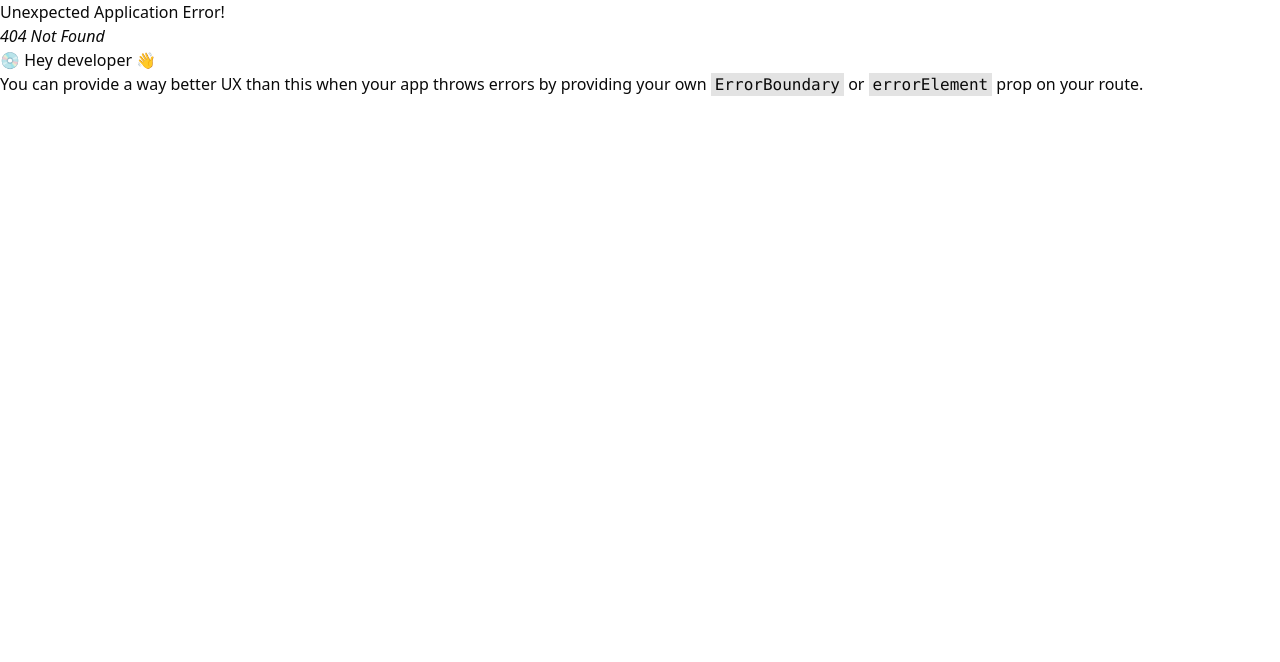
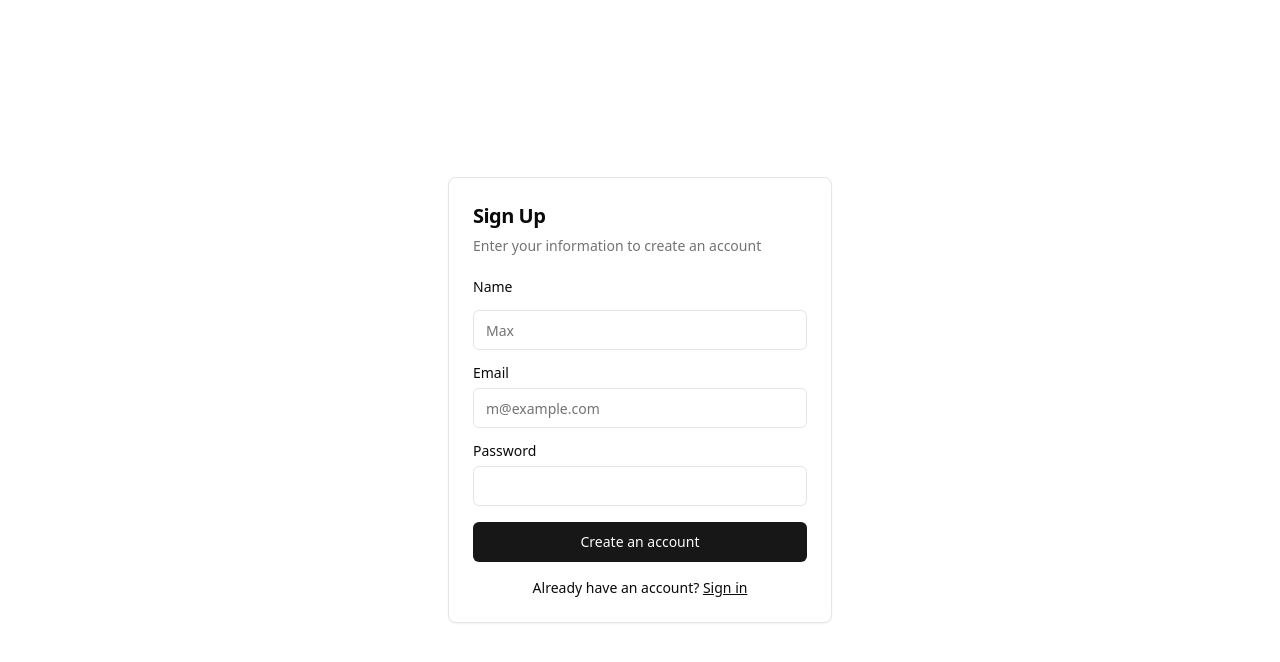
Before and after one commit to Abinash-sahoo7/elib-dashboard, a React (Vite) app: page /register in a window 1280 px wide. Before the commit this address had no page. Shown: the top 662 px of the page. Built offline with nearby package versions, Linux system fonts and the light colour scheme.

Commit message:
Add Register Page

```diff
--- a/src/pages/LoginPage.tsx
+++ b/src/pages/LoginPage.tsx
@@ -2,6 +2,7 @@
 import { Card, CardContent, CardDescription, CardFooter, CardHeader, CardTitle } from '@/components/ui/card'
 import { Input } from '@/components/ui/input'
 import { Label } from '@/components/ui/label'
+import { Link } from 'react-router-dom'
 
 function LoginPage() {
   return (
@@ -23,8 +24,14 @@
               <Input id="password" type="password" required />
           </div>
           </CardContent>
-        <CardFooter>
+          <CardFooter className='flex flex-col'>
             <Button className="w-full">Sign in</Button>
+            <div className="mt-4 text-center text-sm">
+                  Don't have an account?{" "}
+              <Link to={"/Register"} className="underline">
+                  Sign in
+              </Link>
+            </div>
           </CardFooter>
       </Card>
     </section>
--- /dev/null
+++ b/src/pages/RegisterPage.tsx
@@ -0,0 +1,53 @@
+import { Button } from "@/components/ui/button"
+import { Card, CardContent, CardDescription, CardHeader, CardTitle } from "@/components/ui/card"
+import { Input } from "@/components/ui/input"
+import { Label } from "@/components/ui/label"
+import { Link } from "react-router-dom"
+
+const RegisterPage = () => {
+  return (
+    <section className="flex justify-center items-center h-screen">
+        <Card className="w-full max-w-sm">
+            <CardHeader>
+                <CardTitle className="text-xl">Sign Up</CardTitle>
+                <CardDescription>
+                Enter your information to create an account
+                </CardDescription>
+            </CardHeader>
+            <CardContent>
+                <div className="grid gap-4">
+                <div className="grid gap-4">
+                    <Label htmlFor="first-name">Name</Label>
+                    <Input id="first-name" placeholder="Max" required />
+                </div>
+                <div className="grid gap-2">
+                    <Label htmlFor="email">Email</Label>
+                    <Input
+                    id="email"
+                    type="email"
+                    placeholder="m@example.com"
+                    required
+                    />
+                </div>
+                <div className="grid gap-2">
+                    <Label htmlFor="password">Password</Label>
+                    <Input id="password" type="password" />
+                </div>
+                <Button type="submit" className="w-full">
+                    Create an account
+                </Button>
+                </div>
+                <div className="mt-4 text-center text-sm">
+                    Already have an account?{" "}
+                <Link to={"/login"} className="underline">
+                    Sign in
+                </Link>
+                </div>
+            </CardContent>
+        </Card>
+    </section>
+
+  )
+}
+
+export default RegisterPage
```
Also changed, not shown: src/router.tsx (+7 -2 lines). Lines whose indentation alone changed are shown as unchanged.
